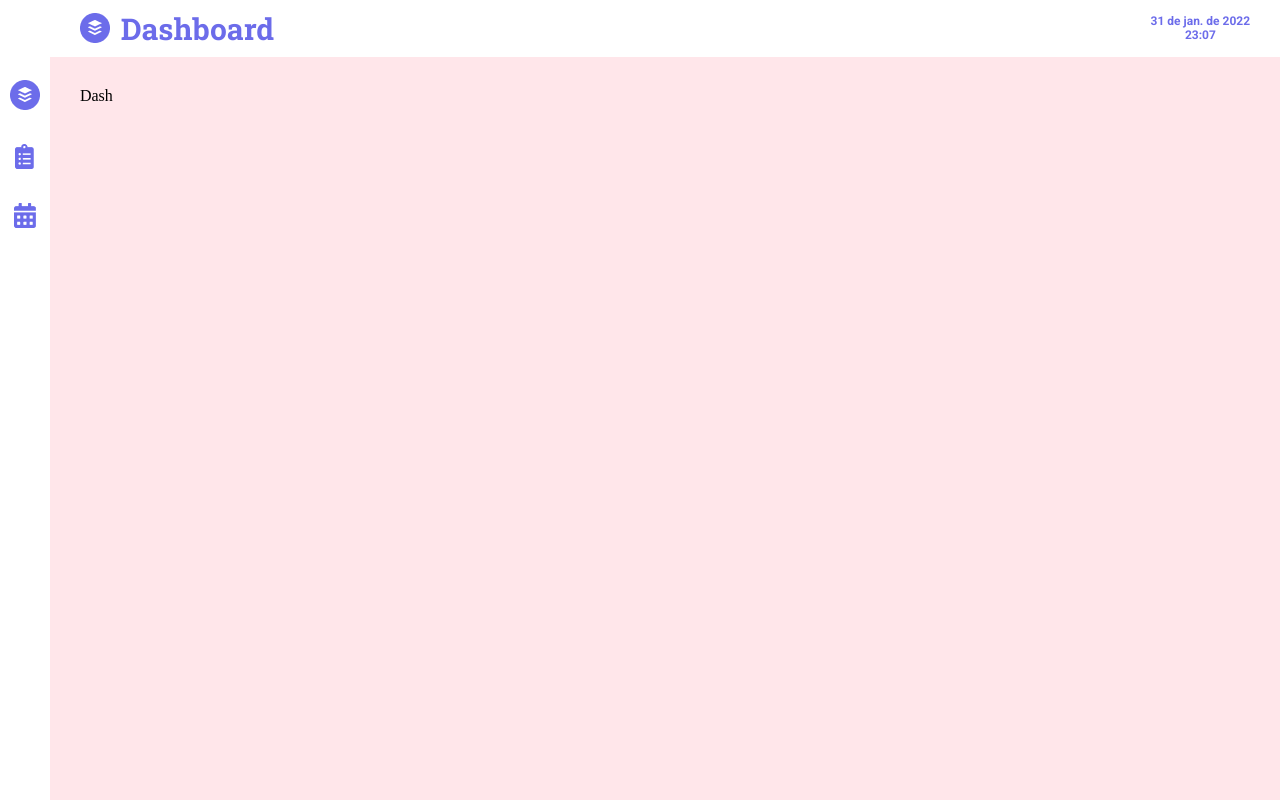
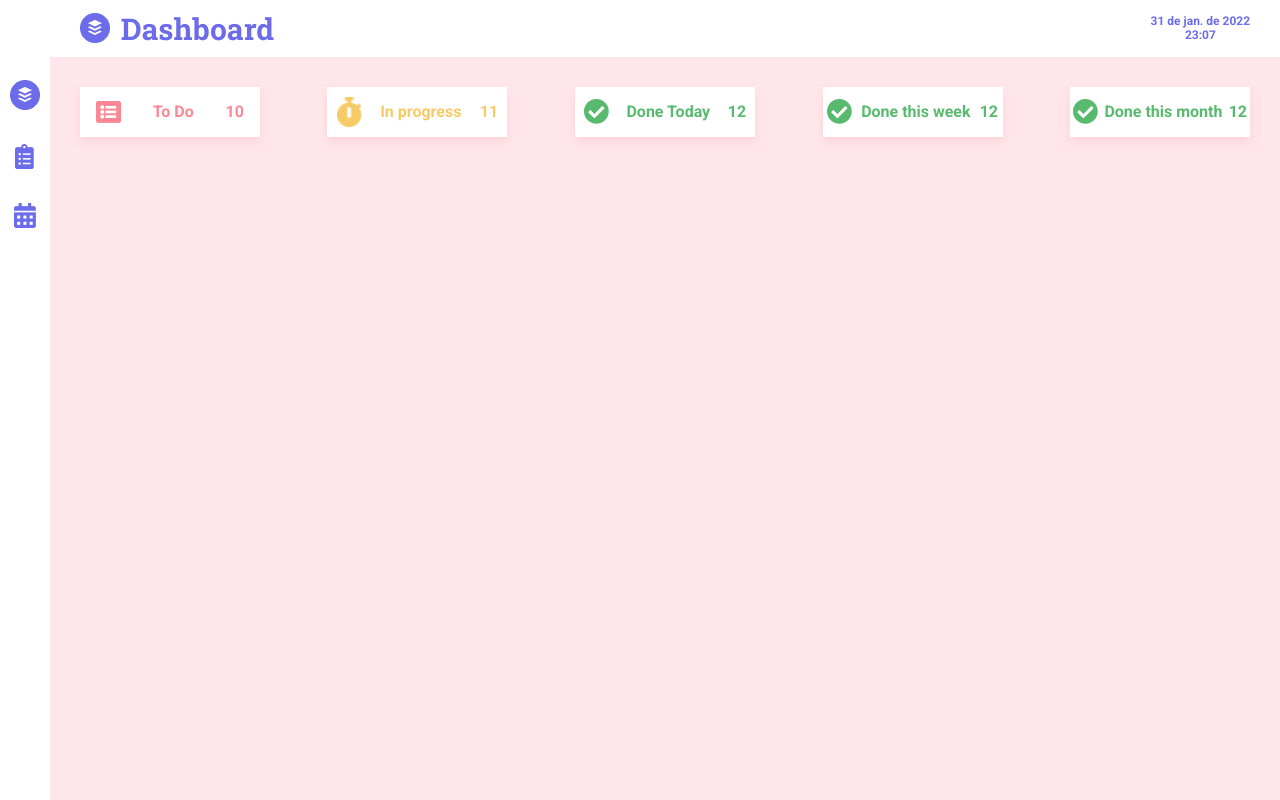
Before and after one commit to DevGirlsMentor/dashboard, a React (Create React App) app: page / in a window 1280 px wide. Built offline with nearby package versions, Linux system fonts and the light colour scheme.

Commit message:
Cards de totais

```diff
--- /dev/null
+++ b/src/components/CardStatusList/index.js
@@ -0,0 +1,11 @@
+import { Container } from './styles';
+
+function CardStatusList({ children }) {
+	return (
+		<Container>
+			{children}
+		</Container>
+	)
+}
+
+export default CardStatusList;
--- /dev/null
+++ b/src/components/CardStatusList/styles.js
@@ -0,0 +1,7 @@
+import styled from 'styled-components';
+
+export const Container = styled.div`
+	display: flex;
+	align-items: center;
+	justify-content: space-between;
+`;
--- /dev/null
+++ b/src/components/CardStatusTotal/index.js
@@ -0,0 +1,13 @@
+import { ContainerCard } from './styles';
+
+function CardStatusTotal({ total, name, icon, theme }) {
+	return (
+		<ContainerCard theme={theme}>
+			<img src={icon} alt={name} />
+			<span>{name}</span>
+			<span>{total}</span>
+		</ContainerCard>
+	)
+}
+
+export default CardStatusTotal;
--- /dev/null
+++ b/src/components/CardStatusTotal/styles.js
@@ -0,0 +1,31 @@
+import styled from 'styled-components';
+import { colors } from "../../assets/styles/variables";
+
+const setThemes = (theme) => {
+  switch (theme) {
+    case "green":
+      return colors.green;
+    case "yellow":
+      return colors.yellow;
+    default:
+      return colors.pinkMedium;
+  }
+};
+
+export const ContainerCard = styled.div`
+	background-color: #fff;
+	filter: drop-shadow(0px 4px 4px rgba(251, 134, 148, 0.2));
+	display: flex;
+	align-items: center;
+	justify-content: space-around;
+	height: 50px;
+	width: 180px;
+	color: ${({ theme }) => setThemes(theme)};
+	font-family: "Roboto";
+	font-weight: bold;
+
+	img {
+		width: 25px;
+	}
+
+`;
--- a/src/pages/Dashboard/index.js
+++ b/src/pages/Dashboard/index.js
@@ -1,3 +1,20 @@
+import CardStatusTotal from "../../components/CardStatusTotal";
+
+import IconTodo from "../../assets/images/icon-todo.png";
+import IconInProgress from "../../assets/images/icon-progress.png";
+import IconDone from "../../assets/images/icon-done.png";
+import CardStatusList from "../../components/CardStatusList";
+
 export const Dashboard = () => {
-  return <div>Dash</div>;
+  return (
+    <div className="main-dashboard">
+      <CardStatusList>
+        <CardStatusTotal theme="pink" total={10} name="To Do" icon={IconTodo} />
+        <CardStatusTotal theme="yellow" total={11} name="In progress" icon={IconInProgress} />
+        <CardStatusTotal theme="green" total={12} name="Done Today" icon={IconDone} />
+        <CardStatusTotal theme="green" total={12} name="Done this week" icon={IconDone} />
+        <CardStatusTotal theme="green" total={12} name="Done this month" icon={IconDone} />
+      </CardStatusList>
+    </div>
+  )
 };
```
